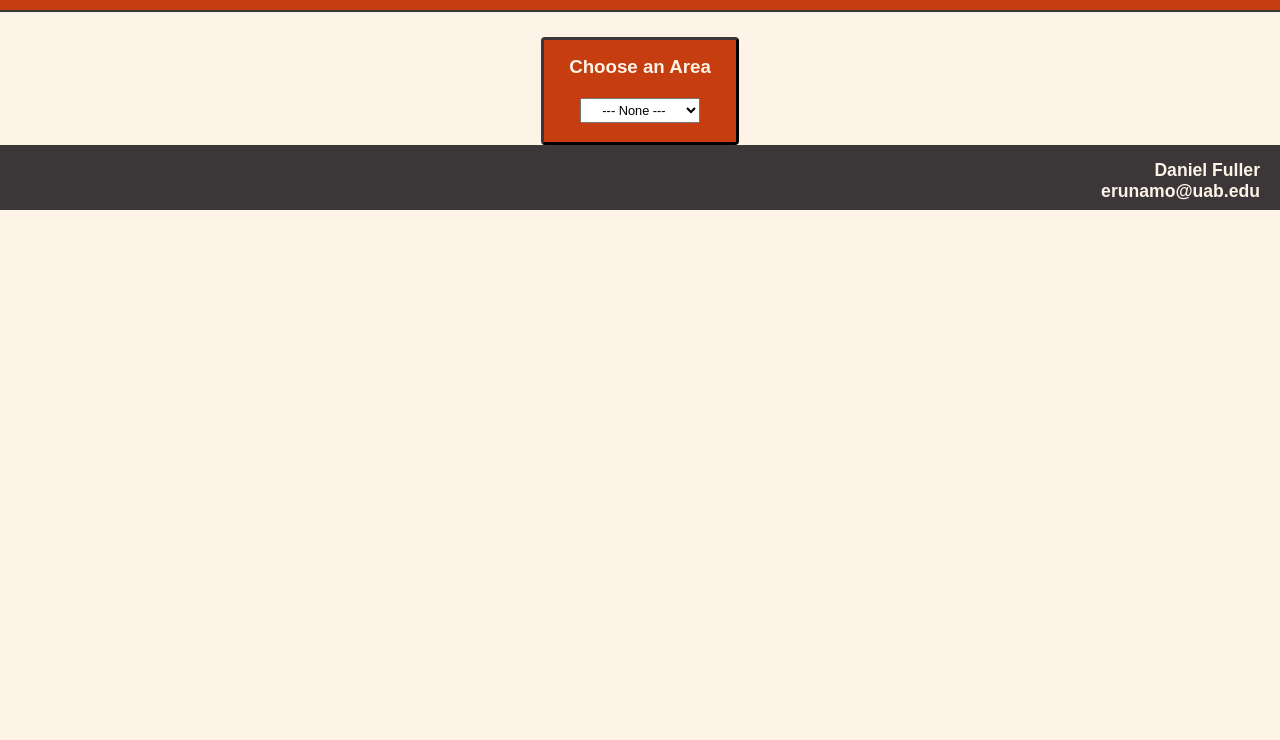
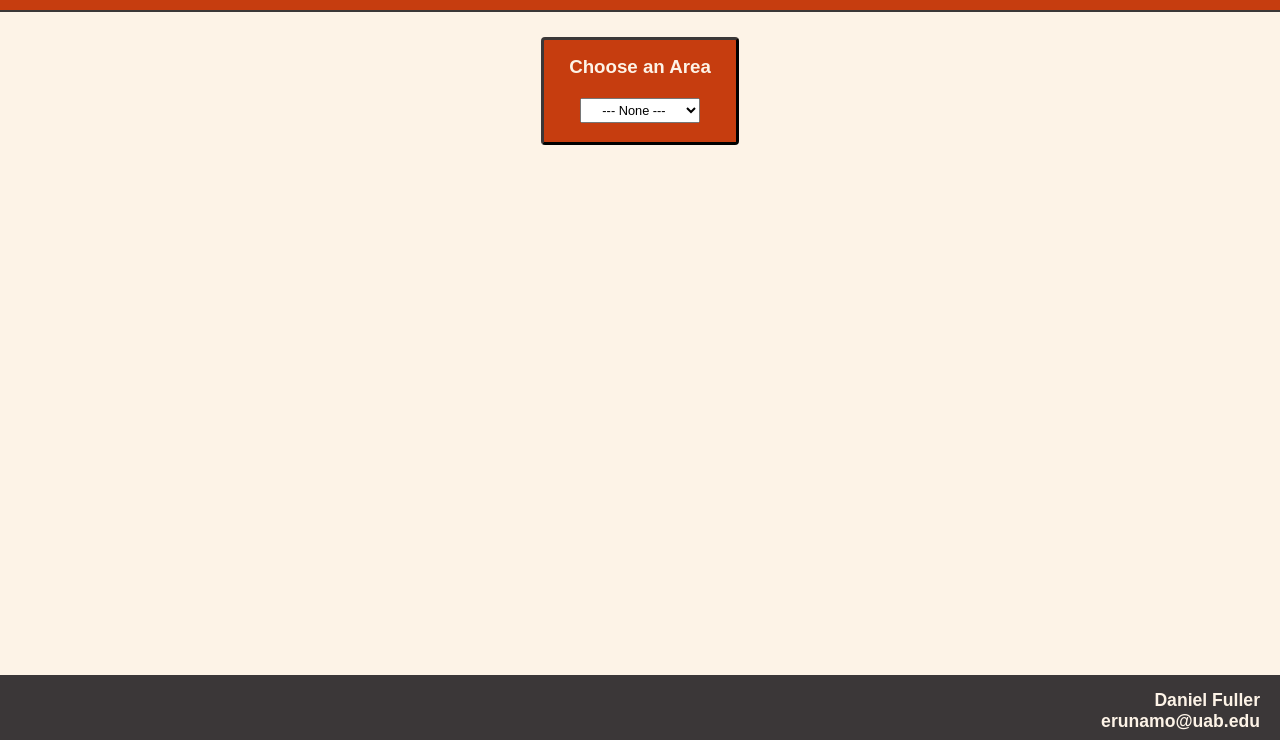
Before and after one commit to dfuller0814/uabMobileApp, a plain HTML site: page index.html in a window 1280 px wide. Shown: the part 60-800 px from the top of the page. Drawn offline with nearby package versions, Linux system fonts and the light colour scheme.

Commit message:
change footer to fixed footer

```diff
--- a/Styles/Assignment4.css
+++ b/Styles/Assignment4.css
@@ -1,8 +1,9 @@
 *{
     margin: 0;
+    padding: 0;
 }
 html{
-    max-width: 100%;
+    width: 100%;
     background-color: #FDF3E7;
     height: 100%;
     position: relative;
@@ -11,8 +12,7 @@ body{
     max-width: inherit;
     font-family: sans-serif;
     color: #FDF3E7;
-    height: 100%;
-    position: relative;
+    padding-bottom: 65px;
 }
 .dropDownSection{
     border: 3px outset #3B3738;
@@ -37,15 +37,12 @@ body{
     border-bottom: 1px solid #3B3738;
     border-radius: 4px;
     box-shadow: 5px 5px 5px gray;
-    height: auto;
     width: 100%;
     display: none;
-    overflow: hidden;
     position: relative;
     background-color: #7E8F7C;
 }
 .areas{
-    overflow: auto;
     display: block;
     width: 100%;
     height: 100%;
@@ -102,9 +99,11 @@ h3{
     display: block;
     background-color: #3B3738;
     height: 65px;
+    margin-top: -65px;
     text-align: right;
-    position: relative;
-    bottom: 0px;
+    position: fixed;
+    bottom: 0;
+    left: 0;
     width: 100%;
 }
 footer{
```
